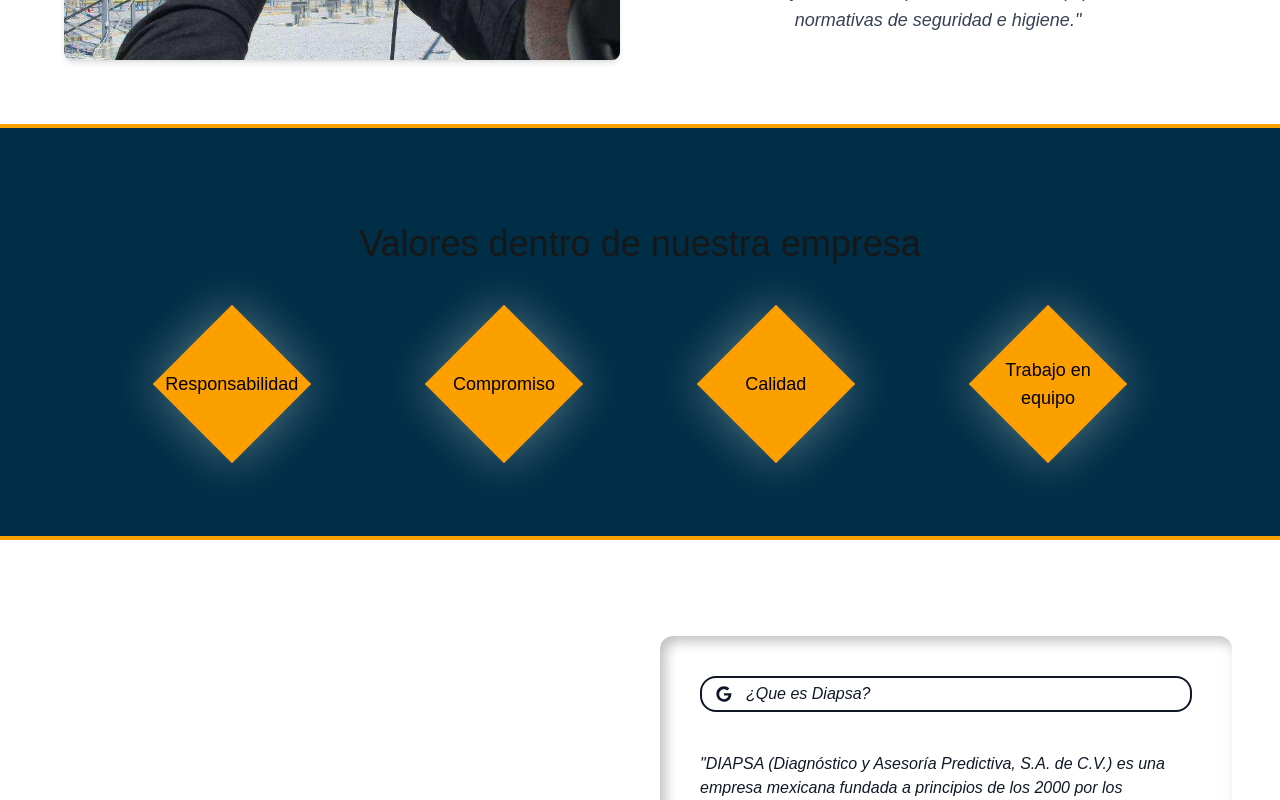
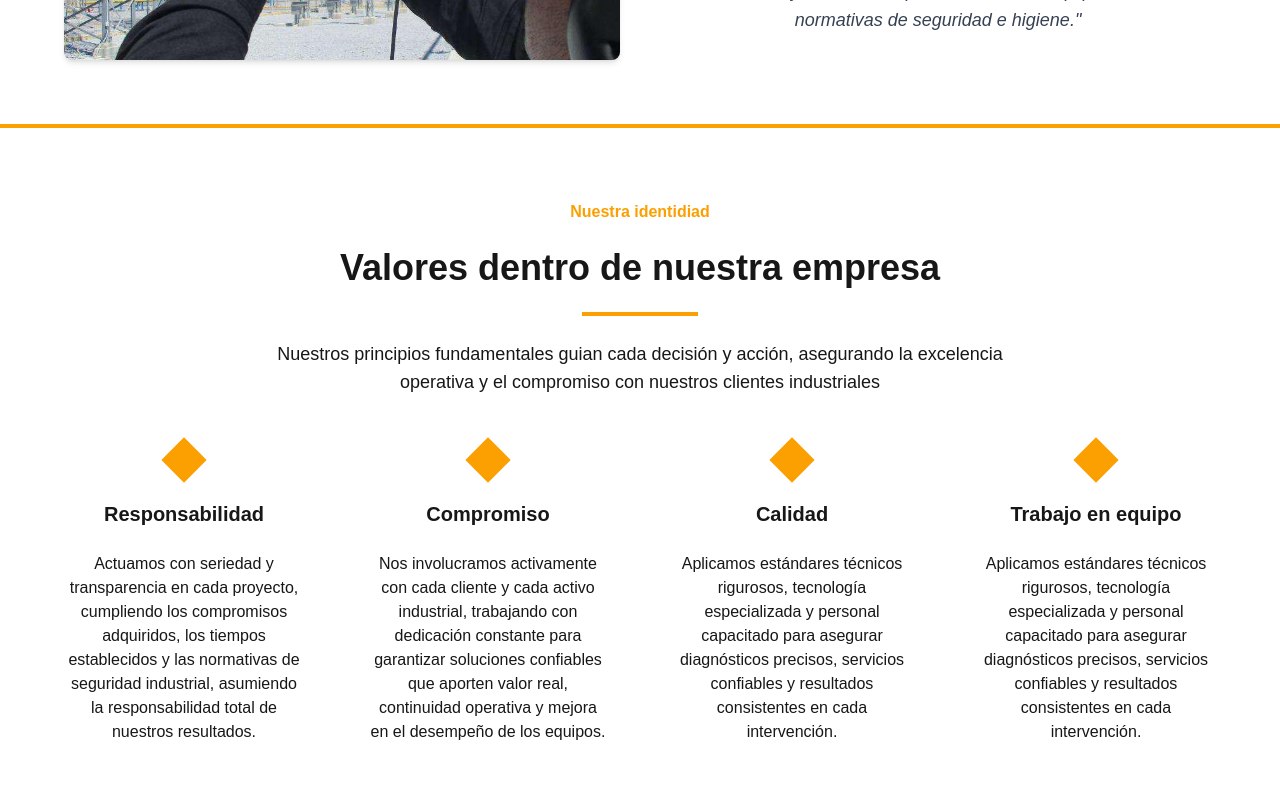
Before and after one commit to diapsa/diapsa-frontend, a Next.js app: page /acerca-de in a window 1280 px wide. Shown: the part 1060-1860 px from the top of the page. Built offline with nearby package versions, Linux system fonts and the light colour scheme.

Commit message:
Improving values section

```diff
--- a/components/organisms/ValuesSection.tsx
+++ b/components/organisms/ValuesSection.tsx
@@ -1,39 +1,26 @@
+import valuesData from '@/data/values.json';
 export function ValuesSection() {
 
     return (
 
-        <section className="w-full py-16 lg:py-24 border-y-4 border-secondary bg-primary">
-            <div className="sm:px-16 md:px-32">
-                <h3 className="text-center text-4xl">Valores dentro de nuestra empresa</h3>
-                <div className="w-full grid sm:grid-cols-2 md:grid-cols-4 sm:gap-16 gap-8 justify-items-center mt-16">
-
-                    {[{
-                        value: "Responsabilidad"
-                    },
-                    {
-                        value: "Compromiso",
-                    },
-                    {
-                        value: "Calidad",
-                    },
-                    {
-                        value: "Trabajo en equipo",
-                    }
-                    ].map((card) => (
-
-                        <div key={card.value} className="w-28 h-28 bg-secondary rotate-45 flex justify-center items-center shadow-[0_0_50px_rgba(255,255,255,0.35)]">
-                            <div className="-rotate-45 text-lg text-center font-medium text-black">
-                                {card.value}
-                            </div>
-
+        <section className="w-full py-14 lg:py-18 border-y-4 border-secondary">
+            <div className="sm:px-16 md:px-16 flex flex-col justify-center items-center gap-6">
+                <h3 className='font-bold text-center text-secondary'>Nuestra identidiad</h3>
+                <h3 className="text-center text-4xl font-extrabold">Valores dentro de nuestra empresa</h3>
+                <div className='border-2  border-secondary md:w-[10%] justify-items-center' />
+                <p className='w-3xl text-center text-lg'>Nuestros principios fundamentales guian cada decisión y acción, asegurando la excelencia operativa
+                    y el compromiso con nuestros clientes industriales</p>
+                <div className="w-full grid sm:grid-cols-2 md:grid-cols-2 lg:grid-cols-4 sm:gap-16 gap-8 justify-items-center mt-6">
+                    {valuesData.values.map((value) => (
+                        <div className='flex flex-col items-center gap-6'>
+                            <div key={value.name} className="w-8 h-8 bg-secondary rotate-45 flex justify-center items-center shadow-[0_0_50px_rgba(255,255,255,0.35)]" />
+                            <p className='text-center text-xl font-bold'>{value.name}</p>
+                            <p className='text-center '>{value.description}</p>
                         </div>
                     ))}
-
-                </div>
-                <div>
-
                 </div>
             </div>
         </section>
+
     )
 }
--- /dev/null
+++ b/data/values.json
@@ -0,0 +1,20 @@
+{
+    "values": [
+        {
+            "name": "Responsabilidad",
+            "description": "Actuamos con seriedad y transparencia en cada proyecto, cumpliendo los compromisos adquiridos, los tiempos establecidos y las normativas de seguridad industrial, asumiendo la responsabilidad total de nuestros resultados."
+        },
+        {
+            "name": "Compromiso",
+            "description": "Nos involucramos activamente con cada cliente y cada activo industrial, trabajando con dedicación constante para garantizar soluciones confiables que aporten valor real, continuidad operativa y mejora en el desempeño de los equipos."
+        },
+        {
+            "name": "Calidad",
+            "description": "Aplicamos estándares técnicos rigurosos, tecnología especializada y personal capacitado para asegurar diagnósticos precisos, servicios confiables y resultados consistentes en cada intervención."
+        },
+        {
+            "name": "Trabajo en equipo",
+            "description": "Aplicamos estándares técnicos rigurosos, tecnología especializada y personal capacitado para asegurar diagnósticos precisos, servicios confiables y resultados consistentes en cada intervención."
+        }
+    ]
+}
```
